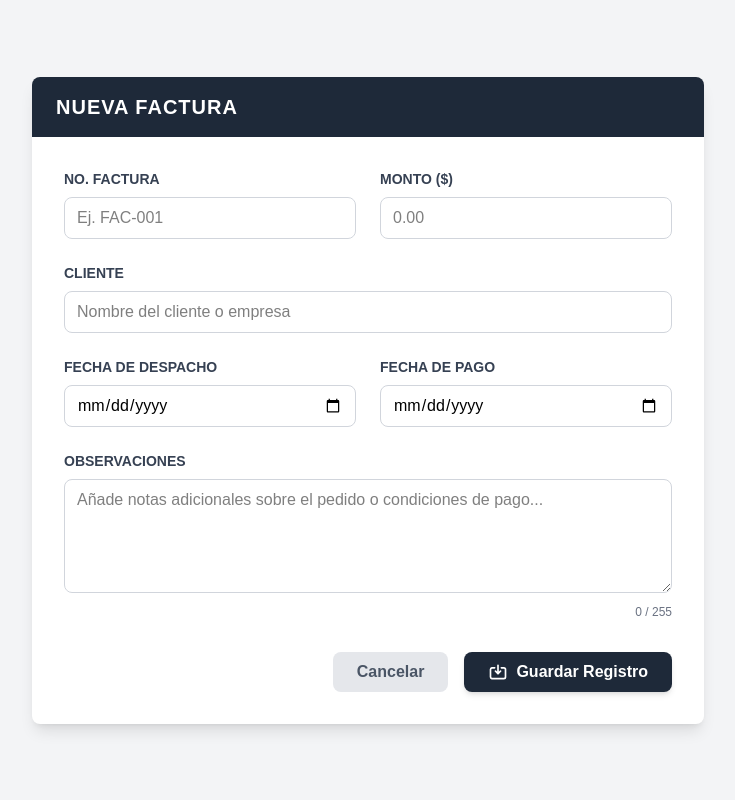
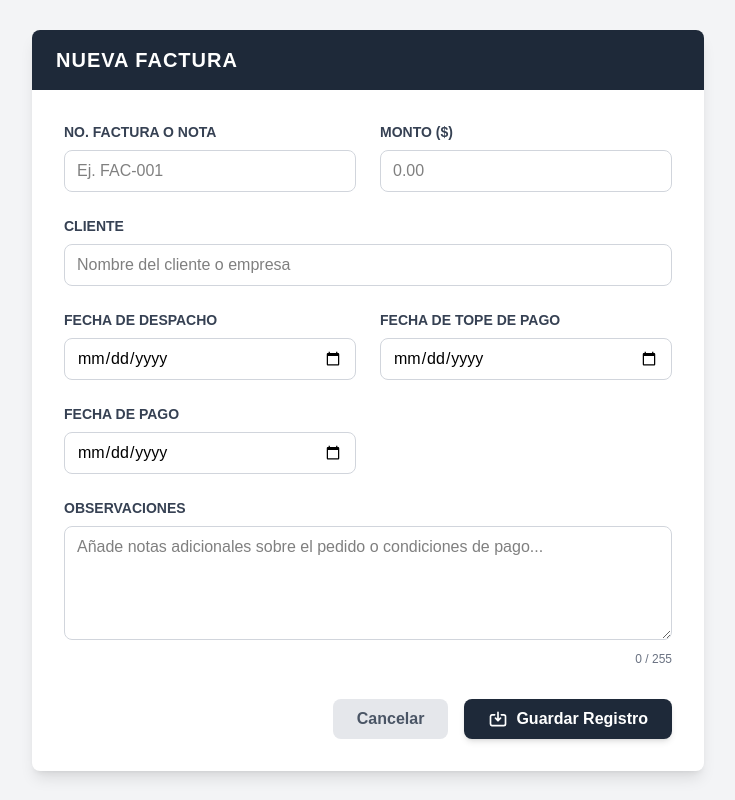
Before and after one commit to ale2306-dev/gestor-sabino, a Next.js app: page /create in a window 1280 px wide. Shown: the whole page, without its empty margins (272-1007 px from the left). Built offline with nearby package versions, Linux system fonts and the light colour scheme.

Commit message:
Primera revisión

```diff
--- a/app/create/page.tsx
+++ b/app/create/page.tsx
@@ -5,7 +5,7 @@ import { InvoiceData } from "../lib/definitions";
 
 export default function InvoiceForm(){
 
-  const [datos, setDatos] = useState<InvoiceData>({id:"",cliente:"",fechad:"",fechap:"",monto:0,obs:""})
+  const [datos, setDatos] = useState<InvoiceData>({id:"",cliente:"",fechad:"",fechat:"",fechap:"",monto:0,obs:""})
   const [showSuccessModal, setShowSuccessModal] = useState(false);
   const [isSubmitting, setIsSubmitting] = useState(false);
 
@@ -68,7 +68,7 @@ export default function InvoiceForm(){
             {/* Campo: Factura */}
             <div>
               <label className="block text-gray-700 text-sm font-bold mb-2 uppercase" htmlFor="factura">
-                No. Factura
+                No. Factura o Nota
               </label>
               <input
                 onChange={handleChange}
@@ -125,6 +125,20 @@ export default function InvoiceForm(){
               />
             </div>
 
+            {/* Campo: Fecha Tope de Pago */}
+            <div>
+              <label className="block text-gray-700 text-sm font-bold mb-2 uppercase" htmlFor="fPagot">
+                Fecha de Tope de Pago
+              </label>
+              <input
+                onChange={handleChange}
+                className="w-full px-3 py-2 border text-black border-gray-300 rounded-lg focus:outline-none focus:ring-2 focus:ring-gray-400 focus:border-transparent transition-all"
+                id="fPagot"
+                name="fechat"
+                type="date"
+              />
+            </div>
+
             {/* Campo: Fecha de Pago */}
             <div>
               <label className="block text-gray-700 text-sm font-bold mb-2 uppercase" htmlFor="fPago">
@@ -138,6 +152,8 @@ export default function InvoiceForm(){
                 type="date"
               />
             </div>
+
+
 
             {/* Campo: Observaciones (Nuevo bloque solicitado) */}
             <div className="md:col-span-2">
--- a/app/edit/editForm.tsx
+++ b/app/edit/editForm.tsx
@@ -9,6 +9,7 @@ type Invoice = {
   monto?: number;
   cliente?: string;
   fechad?: string;
+  fechat?: string;
   fechap?: string;
   obs?: string;
 };
@@ -19,6 +20,7 @@ export default function EditInvoiceFormClient({ initialData }: { initialData: In
     monto: initialData.monto ?? 0,
     cliente: initialData.cliente ?? "",
     fechad: initialData.fechad ?? "",
+    fechat: initialData.fechat ?? "",
     fechap: initialData.fechap ?? "",
     obs: initialData.obs?? "",
   });
@@ -98,7 +100,7 @@ const confirmDelete = async () => {
             {/* Campo: Factura (Editable) */}
             <div>
               <label className="block text-gray-700 text-sm font-bold mb-2 uppercase" htmlFor="id">
-                No. Factura
+                No. Factura o Nota
               </label>
               <input
                 name="id"
@@ -169,6 +171,19 @@ const confirmDelete = async () => {
               />
             </div>
 
+            {/* Campo: Fecha Tope de Pago */}
+            <div>
+              <label className="block text-gray-700 text-sm font-bold mb-2 uppercase" htmlFor="fechat">
+                Fecha de Tope de Pago
+              </label>
+              <input
+                name="fechat"
+                value={formData.fechat}
+                onChange={handleChange}
+                className="w-full px-3 py-2 border border-gray-300 rounded-lg text-gray-600 focus:outline-none focus:ring-2 focus:ring-purple-400 focus:border-transparent transition-all"
+                type="date"
+              />
+            </div>
             {/* Campo: Fecha de Pago */}
             <div>
               <label className="block text-gray-700 text-sm font-bold mb-2 uppercase" htmlFor="fechap">
@@ -177,6 +192,19 @@ const confirmDelete = async () => {
               <input
                 name="fechap"
                 value={formData.fechap}
+                onChange={handleChange}
+                className="w-full px-3 py-2 border border-gray-300 rounded-lg text-gray-600 focus:outline-none focus:ring-2 focus:ring-purple-400 focus:border-transparent transition-all"
+                type="date"
+              />
+            </div>
+
+            <div>
+              <label className="block text-gray-700 text-sm font-bold mb-2 uppercase" htmlFor="fechat">
+                Fecha de Tope de Pago
+              </label>
+              <input
+                name="fechat"
+                value={formData.fechat}
                 onChange={handleChange}
                 className="w-full px-3 py-2 border border-gray-300 rounded-lg text-gray-600 focus:outline-none focus:ring-2 focus:ring-purple-400 focus:border-transparent transition-all"
                 type="date"
--- a/app/lib/definitions.ts
+++ b/app/lib/definitions.ts
@@ -4,6 +4,7 @@ export interface InvoiceData {
   monto: number;
   cliente: string;
   fechad?: string;
+  fechat?: string;
   fechap?: string;
   obs?: string;
 }
--- a/app/page.tsx
+++ b/app/page.tsx
@@ -82,6 +82,7 @@ export default async function InvoiceTable({
               <th className="py-3 px-3 md:px-6 text-left">Factura</th>
               <th className="py-3 px-3 md:px-6 text-left">Cliente</th>
               <th className="py-3 px-6 text-center hidden md:table-cell">Fecha Despacho</th>
+              <th className="py-3 px-6 text-center hidden md:table-cell">Fecha Tope Pago</th>
               <th className="py-3 px-6 text-center hidden md:table-cell">Fecha Pago</th>
               <th className="py-3 px-3 md:px-6 text-center">Días sin Pagar</th>
               <th className="py-3 px-3 md:px-6 text-right">Monto</th>
@@ -103,7 +104,9 @@ export default async function InvoiceTable({
                   <td className="py-3 px-3 md:px-6 text-left whitespace-nowrap">{item.cliente}</td>
 
                   <td className="py-3 px-6 text-center hidden md:table-cell">{item.fechad}</td>
+                  <td className="py-3 px-6 text-center hidden md:table-cell">{item.fechat}</td>
                   <td className="py-3 px-6 text-center hidden md:table-cell">{`${item.fechap === "" ? "Pendiente" : item.fechap}`}</td>
+
 
                   <td className="py-3 px-3 md:px-6 text-center whitespace-nowrap">
                     <span className={`${diffDays(item.fechad,item.fechap) > 30 && item.fechap === "" ? 'bg-red-200 text-red-600' : 'bg-green-200 text-green-600'} py-1 px-2 md:px-3 rounded-full text-[10px] md:text-xs`}>
```
